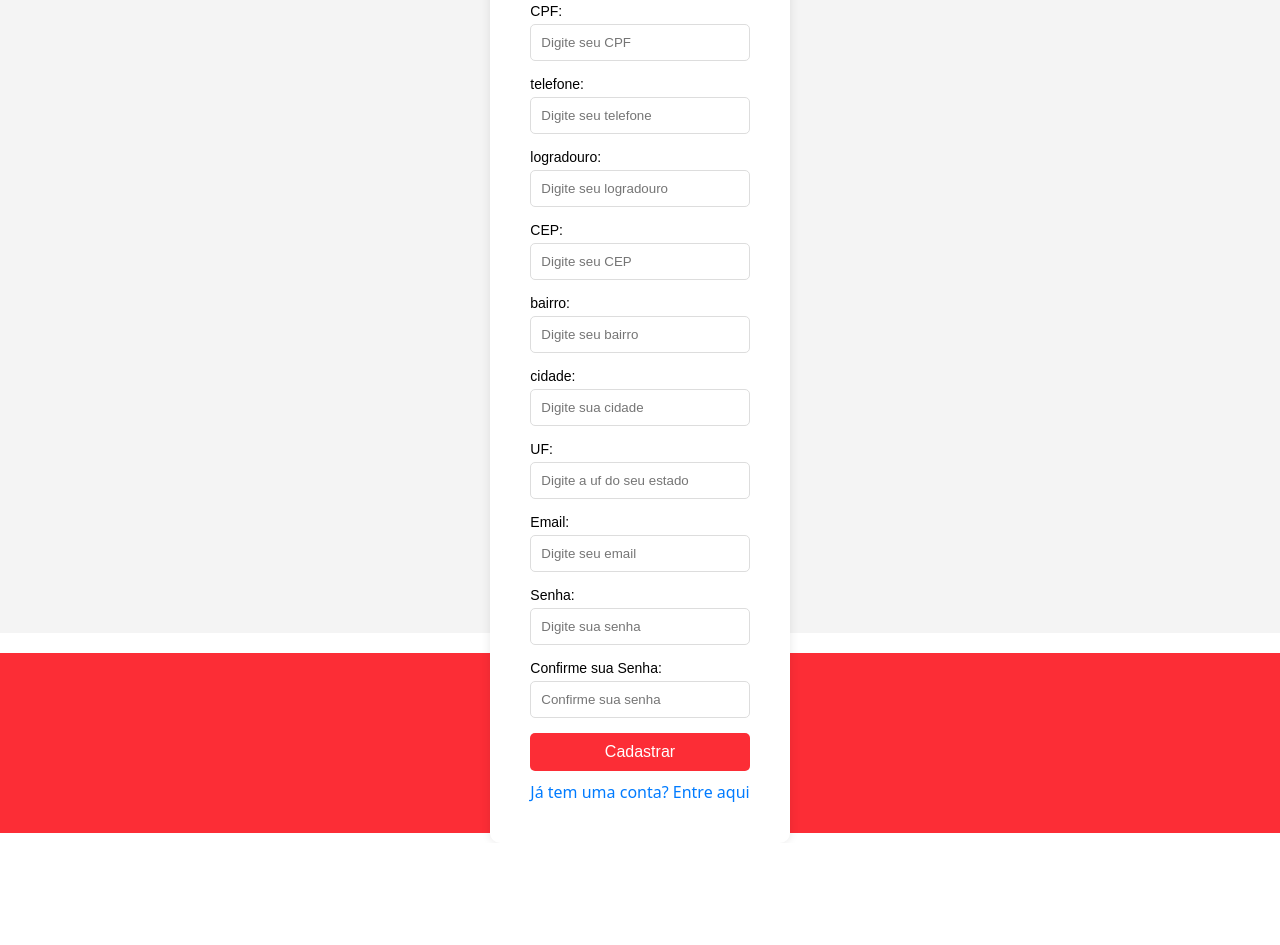
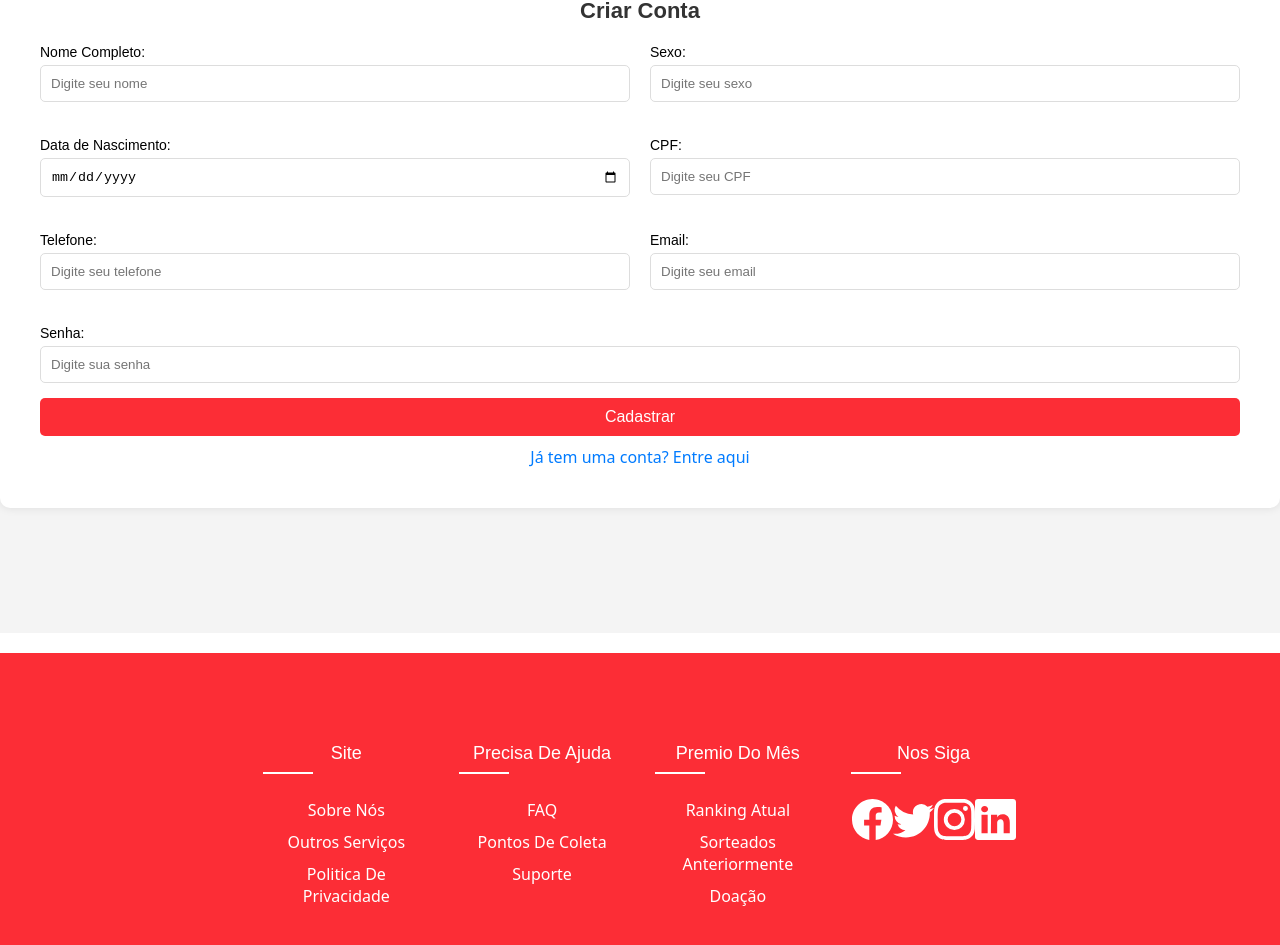
Before and after one commit to GabrielB53/coracaogeneroso, a React (Vite) app: page /Cadastro in a window 1280 px wide. Shown: the part 293-1238 px from the top of the page. Before the commit the page ends 1136 px from the top, so only its background shows below. Built offline with nearby package versions, Linux system fonts and the light colour scheme.

Commit message:
CoracaoGeneroso

```diff
--- a/src/pages/Cadastro.jsx
+++ b/src/pages/Cadastro.jsx
@@ -140,18 +140,6 @@ export default function Cadastro() {
                                 type="number"
                                 onChange={props.handleChange}
                                 onBlur={props.handleBlur}
-                                value={props.values.idade}
-                                name="idade"
-                                placeholder="idade"
-
-                            />
-                            {props.errors.idade && <div id="feedback">{props.errors.idade}</div>}
-                        </div>
-                        <div>
-                            <input
-                                type="number"
-                                onChange={props.handleChange}
-                                onBlur={props.handleBlur}
                                 value={props.values.cpf}
                                 name="cpf"
                                 placeholder="cpf"
@@ -168,61 +156,6 @@ export default function Cadastro() {
                                 placeholder="Telefone do Usuario"
                             />
                             {props.errors.telefone && <div id="feedback">{props.errors.telefone}</div>}
-                        </div>
-                        <div>
-                            <input
-                                type="text"
-                                onChange={props.handleChange}
-                                onBlur={props.handleBlur}
-                                value={props.values.logradouro}
-                                name="logradouro"
-                                placeholder="logradouro"
-                            />
-                            {props.errors.logradouro && <div id="feedback">{props.errors.logradouro}</div>}
-                        </div>
-                        <div>
-                            <input
-                                type="text"
-                                onChange={props.handleChange}
-                                onBlur={props.handleBlur}
-                                value={props.values.cep}
-                                name="cep"
-                                placeholder="cep"
-                            />
-                            {props.errors.cep && <div id="feedback">{props.errors.cep}</div>}
-                        </div>
-                        <div>
-                            <input
-                                type="text"
-                                onChange={props.handleChange}
-                                onBlur={props.handleBlur}
-                                value={props.values.bairro}
-                                name="bairro"
-                                placeholder="bairro"
-                            />
-                            {props.errors.bairro && <div id="feedback">{props.errors.bairro}</div>}
-                        </div>
-                        <div>
-                            <input
-                                type="text"
-                                onChange={props.handleChange}
-                                onBlur={props.handleBlur}
-                                value={props.values.cidade}
-                                name="cidade"
-                                placeholder="cidade"
-                            />
-                            {props.errors.cidade && <div id="feedback">{props.errors.cidade}</div>}
-                        </div>
-                        <div>
-                            <input
-                                type="text"
-                                onChange={props.handleChange}
-                                onBlur={props.handleBlur}
-                                value={props.values.uf}
-                                name="uf"
-                                placeholder="uf"
-                            />
-                            {props.errors.uf && <div id="feedback">{props.errors.uf}</div>}
                         </div>
                         <div>
                             <input
@@ -292,64 +225,36 @@ export default function Cadastro() {
   <div className="registro-box">
     <h2 className="h2">Criar Conta</h2>
     <form onSubmit={handleSubmit}>
-                            <div className="input-grupo">
+      <div className="input-grupo-container" style={{ display: 'flex', flexWrap: 'wrap', gap: '20px' }}>
+        <div className="input-grupo" style={{ flex: '1 1 45%' }}>
           <label htmlFor="nome">Nome Completo:</label>
           <input type="text" id="nome" name="nome" placeholder="Digite seu nome" required />
         </div>
-                            <div className="input-grupo">
-                                <label htmlFor="text">sexo:</label>
-                                <input type="text" id="sexo" name="sexo" placeholder="Digite sua sexo" required />
+        <div className="input-grupo" style={{ flex: '1 1 45%' }}>
+          <label htmlFor="sexo">Sexo:</label>
+          <input type="text" id="sexo" name="sexo" placeholder="Digite seu sexo" required />
         </div>
-                            <div className="input-grupo">
+        <div className="input-grupo" style={{ flex: '1 1 45%' }}>
           <label htmlFor="idade">Data de Nascimento:</label>
           <input type="date" id="data_nasci" name="idade" required />
         </div>
-                            <div className="input-grupo">
-                                <label htmlFor="number">idade:</label>
-                                <input type="number" id="idade" name="idade" placeholder="Digite sua idade" required />
-                            </div>
-                            <div className="input-grupo">
+        <div className="input-grupo" style={{ flex: '1 1 45%' }}>
           <label htmlFor="cpf">CPF:</label>
           <input type="number" id="cpf" name="cpf" placeholder="Digite seu CPF" required />
         </div>
-                            <div className="input-grupo">
-                                <label htmlFor="telefone">telefone:</label>
+        <div className="input-grupo" style={{ flex: '1 1 45%' }}>
+          <label htmlFor="telefone">Telefone:</label>
           <input type="number" id="telefone" name="telefone" placeholder="Digite seu telefone" required />
         </div>
-                            <div className="input-grupo">
-                                <label htmlFor="logradouro">logradouro:</label>
-                                <input type="text" id="logradouro" name="logradouro" placeholder="Digite seu logradouro" required />
-                            </div>
-                            <div className="input-grupo">
-                                <label htmlFor="cep">CEP:</label>
-                                <input type="text" id="cep" name="cep" placeholder="Digite seu CEP" required />
-                            </div>
-                            <div className="input-grupo">
-                                <label htmlFor="bairro">bairro:</label>
-                                <input type="text" id="bairro" name="bairro" placeholder="Digite seu bairro" required />
-                            </div>
-                            <div className="input-grupo">
-                                <label htmlFor="cidade">cidade:</label>
-                                <input type="text" id="cidade" name="cidade" placeholder="Digite sua cidade" required />
-                            </div>
-                            <div className="input-grupo">
-                                <label htmlFor="uf">UF:</label>
-                                <input type="text" id="uf" name="uf" placeholder="Digite a uf do seu estado" required />
-                            </div>
-                            <div className="input-grupo">
+        <div className="input-grupo" style={{ flex: '1 1 45%' }}>
           <label htmlFor="email">Email:</label>
           <input type="email" id="email" name="email" placeholder="Digite seu email" required />
         </div>
-                            <div className="input-grupo">
+        <div className="input-grupo" style={{ flex: '1 1 45%' }}>
           <label htmlFor="password">Senha:</label>
           <input type="password" id="password" name="password" placeholder="Digite sua senha" required />
         </div>
-                            <div className="input-grupo">
-                                <label htmlFor="confirm-password">Confirme sua Senha:</label>
-                                <input type="password" id="confirm-password" name="confirm-password" placeholder="Confirme sua senha" required />
       </div>
-
-
       <button type="submit" className="btn">Cadastrar</button>
     </form>
     {cadastroFeito && <p className="sucesso">Cadastro realizado com sucesso! Redirecionando para o login...</p>}
@@ -360,10 +265,61 @@ export default function Cadastro() {
     </div>
   </div>
 </div>
-                <footer className="footer">
-                    <div className="container">
-                        <div className="linha">
-                            {/* Footer */}
+<footer class="footer">
+        <div class="container">
+         <div class="linha">
+           <div class="footer-coluna">
+             <h4>Site</h4>
+             <ul>
+               <li><a href="#">Sobre Nós</a></li>
+               <li><a href="#">Outros serviços</a></li>
+               <li><a href="#">Politica de Privacidade</a></li>
+             </ul>
+           </div>
+           <div class="footer-coluna">
+             <h4>Precisa de Ajuda</h4>
+             <ul>
+               <li><a href="#">FAQ</a></li>
+               <li><a href="#">Pontos de coleta</a></li>
+
+
+               <Link to={"/Suporte"}>
+               Suporte
+               </Link>
+
+
+
+             </ul>
+           </div>
+           <div class="footer-coluna">
+             <h4>premio do mês</h4>
+             <ul>
+               <li><a href="#">Ranking atual</a></li>
+               <li><a href="#">Sorteados anteriormente</a></li>
+               <li><a href="#">Doação</a></li>
+               <li><a href="#"></a></li>
+             </ul>
+           </div>
+           <div class="footer-coluna">
+             <h4>Nos siga </h4>
+             <div class="social">
+                <svg xmlns="http://www.w3.org/2000/svg" width="16" height="16" fill="currentColor" class="facebook" viewBox="0 0 16 16">
+                    <path d="M16 8.049c0-4.446-3.582-8.05-8-8.05C3.58 0-.002 3.603-.002 8.05c0 4.017 2.926 7.347 6.75 7.951v-5.625h-2.03V8.05H6.75V6.275c0-2.017 1.195-3.131 3.022-3.131.876 0 1.791.157 1.791.157v1.98h-1.009c-.993 0-1.303.621-1.303 1.258v1.51h2.218l-.354 2.326H9.25V16c3.824-.604 6.75-3.934 6.75-7.951"/>
+                  </svg>
+
+                  <svg xmlns="http://www.w3.org/2000/svg" width="16" height="16" fill="currentColor" class="passaro" viewBox="0 0 16 16">
+                    <path d="M5.026 15c6.038 0 9.341-5.003 9.341-9.334q.002-.211-.006-.422A6.7 6.7 0 0 0 16 3.542a6.7 6.7 0 0 1-1.889.518 3.3 3.3 0 0 0 1.447-1.817 6.5 6.5 0 0 1-2.087.793A3.286 3.286 0 0 0 7.875 6.03a9.32 9.32 0 0 1-6.767-3.429 3.29 3.29 0 0 0 1.018 4.382A3.3 3.3 0 0 1 .64 6.575v.045a3.29 3.29 0 0 0 2.632 3.218 3.2 3.2 0 0 1-.865.115 3 3 0 0 1-.614-.057 3.28 3.28 0 0 0 3.067 2.277A6.6 6.6 0 0 1 .78 13.58a6 6 0 0 1-.78-.045A9.34 9.34 0 0 0 5.026 15"/>
+                  </svg>
+
+                  <svg xmlns="http://www.w3.org/2000/svg" width="16" height="16" fill="currentColor" class="insta" viewBox="0 0 16 16">
+                    <path d="M8 0C5.829 0 5.556.01 4.703.048 3.85.088 3.269.222 2.76.42a3.9 3.9 0 0 0-1.417.923A3.9 3.9 0 0 0 .42 2.76C.222 3.268.087 3.85.048 4.7.01 5.555 0 5.827 0 8.001c0 2.172.01 2.444.048 3.297.04.852.174 1.433.372 1.942.205.526.478.972.923 1.417.444.445.89.719 1.416.923.51.198 1.09.333 1.942.372C5.555 15.99 5.827 16 8 16s2.444-.01 3.298-.048c.851-.04 1.434-.174 1.943-.372a3.9 3.9 0 0 0 1.416-.923c.445-.445.718-.891.923-1.417.197-.509.332-1.09.372-1.942C15.99 10.445 16 10.173 16 8s-.01-2.445-.048-3.299c-.04-.851-.175-1.433-.372-1.941a3.9 3.9 0 0 0-.923-1.417A3.9 3.9 0 0 0 13.24.42c-.51-.198-1.092-.333-1.943-.372C10.443.01 10.172 0 7.998 0zm-.717 1.442h.718c2.136 0 2.389.007 3.232.046.78.035 1.204.166 1.486.275.373.145.64.319.92.599s.453.546.598.92c.11.281.24.705.275 1.485.039.843.047 1.096.047 3.231s-.008 2.389-.047 3.232c-.035.78-.166 1.203-.275 1.485a2.5 2.5 0 0 1-.599.919c-.28.28-.546.453-.92.598-.28.11-.704.24-1.485.276-.843.038-1.096.047-3.232.047s-2.39-.009-3.233-.047c-.78-.036-1.203-.166-1.485-.276a2.5 2.5 0 0 1-.92-.598 2.5 2.5 0 0 1-.6-.92c-.109-.281-.24-.705-.275-1.485-.038-.843-.046-1.096-.046-3.233s.008-2.388.046-3.231c.036-.78.166-1.204.276-1.486.145-.373.319-.64.599-.92s.546-.453.92-.598c.282-.11.705-.24 1.485-.276.738-.034 1.024-.044 2.515-.045zm4.988 1.328a.96.96 0 1 0 0 1.92.96.96 0 0 0 0-1.92m-4.27 1.122a4.109 4.109 0 1 0 0 8.217 4.109 4.109 0 0 0 0-8.217m0 1.441a2.667 2.667 0 1 1 0 5.334 2.667 2.667 0 0 1 0-5.334"/>
+                  </svg>
+
+                  <svg xmlns="http://www.w3.org/2000/svg" width="16" height="16" fill="currentColor" class="linkedin" viewBox="0 0 16 16">
+                    <path d="M0 1.146C0 .513.526 0 1.175 0h13.65C15.474 0 16 .513 16 1.146v13.708c0 .633-.526 1.146-1.175 1.146H1.175C.526 16 0 15.487 0 14.854zm4.943 12.248V6.169H2.542v7.225zm-1.2-8.212c.837 0 1.358-.554 1.358-1.248-.015-.709-.52-1.248-1.342-1.248S2.4 3.226 2.4 3.934c0 .694.521 1.248 1.327 1.248zm4.908 8.212V9.359c0-.216.016-.432.08-.586.173-.431.568-.878 1.232-.878.869 0 1.216.662 1.216 1.634v3.865h2.401V9.25c0-2.22-1.184-3.252-2.764-3.252-1.274 0-1.845.7-2.165 1.193v.025h-.016l.016-.025V6.169h-2.4c.03.678 0 7.225 0 7.225z"/>
+                  </svg>
+             </div>
+           </div>
          </div>
         </div>
      </footer>
--- a/src/pages/Login.jsx
+++ b/src/pages/Login.jsx
@@ -72,13 +72,64 @@ export default function Login() {
                     </div>
                 </div>
             </div>
-            <footer className="footer">
-                <div className="container">
-                    <div className="linha">
-                        {/* Footer */}
-                    </div>
-                </div>
-            </footer>
+            <footer class="footer">
+        <div class="container">
+         <div class="linha">
+           <div class="footer-coluna">
+             <h4>Site</h4>
+             <ul>
+               <li><a href="#">Sobre Nós</a></li>
+               <li><a href="#">Outros serviços</a></li>
+               <li><a href="#">Politica de Privacidade</a></li>
+             </ul>
+           </div>
+           <div class="footer-coluna">
+             <h4>Precisa de Ajuda</h4>
+             <ul>
+               <li><a href="#">FAQ</a></li>
+               <li><a href="#">Pontos de coleta</a></li>
+
+
+               <Link to={"/Suporte"}>
+               Suporte
+               </Link>
+
+
+
+             </ul>
+           </div>
+           <div class="footer-coluna">
+             <h4>premio do mês</h4>
+             <ul>
+               <li><a href="#">Ranking atual</a></li>
+               <li><a href="#">Sorteados anteriormente</a></li>
+               <li><a href="#">Doação</a></li>
+               <li><a href="#"></a></li>
+             </ul>
+           </div>
+           <div class="footer-coluna">
+             <h4>Nos siga </h4>
+             <div class="social">
+                <svg xmlns="http://www.w3.org/2000/svg" width="16" height="16" fill="currentColor" class="facebook" viewBox="0 0 16 16">
+                    <path d="M16 8.049c0-4.446-3.582-8.05-8-8.05C3.58 0-.002 3.603-.002 8.05c0 4.017 2.926 7.347 6.75 7.951v-5.625h-2.03V8.05H6.75V6.275c0-2.017 1.195-3.131 3.022-3.131.876 0 1.791.157 1.791.157v1.98h-1.009c-.993 0-1.303.621-1.303 1.258v1.51h2.218l-.354 2.326H9.25V16c3.824-.604 6.75-3.934 6.75-7.951"/>
+                  </svg>
+
+                  <svg xmlns="http://www.w3.org/2000/svg" width="16" height="16" fill="currentColor" class="passaro" viewBox="0 0 16 16">
+                    <path d="M5.026 15c6.038 0 9.341-5.003 9.341-9.334q.002-.211-.006-.422A6.7 6.7 0 0 0 16 3.542a6.7 6.7 0 0 1-1.889.518 3.3 3.3 0 0 0 1.447-1.817 6.5 6.5 0 0 1-2.087.793A3.286 3.286 0 0 0 7.875 6.03a9.32 9.32 0 0 1-6.767-3.429 3.29 3.29 0 0 0 1.018 4.382A3.3 3.3 0 0 1 .64 6.575v.045a3.29 3.29 0 0 0 2.632 3.218 3.2 3.2 0 0 1-.865.115 3 3 0 0 1-.614-.057 3.28 3.28 0 0 0 3.067 2.277A6.6 6.6 0 0 1 .78 13.58a6 6 0 0 1-.78-.045A9.34 9.34 0 0 0 5.026 15"/>
+                  </svg>
+
+                  <svg xmlns="http://www.w3.org/2000/svg" width="16" height="16" fill="currentColor" class="insta" viewBox="0 0 16 16">
+                    <path d="M8 0C5.829 0 5.556.01 4.703.048 3.85.088 3.269.222 2.76.42a3.9 3.9 0 0 0-1.417.923A3.9 3.9 0 0 0 .42 2.76C.222 3.268.087 3.85.048 4.7.01 5.555 0 5.827 0 8.001c0 2.172.01 2.444.048 3.297.04.852.174 1.433.372 1.942.205.526.478.972.923 1.417.444.445.89.719 1.416.923.51.198 1.09.333 1.942.372C5.555 15.99 5.827 16 8 16s2.444-.01 3.298-.048c.851-.04 1.434-.174 1.943-.372a3.9 3.9 0 0 0 1.416-.923c.445-.445.718-.891.923-1.417.197-.509.332-1.09.372-1.942C15.99 10.445 16 10.173 16 8s-.01-2.445-.048-3.299c-.04-.851-.175-1.433-.372-1.941a3.9 3.9 0 0 0-.923-1.417A3.9 3.9 0 0 0 13.24.42c-.51-.198-1.092-.333-1.943-.372C10.443.01 10.172 0 7.998 0zm-.717 1.442h.718c2.136 0 2.389.007 3.232.046.78.035 1.204.166 1.486.275.373.145.64.319.92.599s.453.546.598.92c.11.281.24.705.275 1.485.039.843.047 1.096.047 3.231s-.008 2.389-.047 3.232c-.035.78-.166 1.203-.275 1.485a2.5 2.5 0 0 1-.599.919c-.28.28-.546.453-.92.598-.28.11-.704.24-1.485.276-.843.038-1.096.047-3.232.047s-2.39-.009-3.233-.047c-.78-.036-1.203-.166-1.485-.276a2.5 2.5 0 0 1-.92-.598 2.5 2.5 0 0 1-.6-.92c-.109-.281-.24-.705-.275-1.485-.038-.843-.046-1.096-.046-3.233s.008-2.388.046-3.231c.036-.78.166-1.204.276-1.486.145-.373.319-.64.599-.92s.546-.453.92-.598c.282-.11.705-.24 1.485-.276.738-.034 1.024-.044 2.515-.045zm4.988 1.328a.96.96 0 1 0 0 1.92.96.96 0 0 0 0-1.92m-4.27 1.122a4.109 4.109 0 1 0 0 8.217 4.109 4.109 0 0 0 0-8.217m0 1.441a2.667 2.667 0 1 1 0 5.334 2.667 2.667 0 0 1 0-5.334"/>
+                  </svg>
+
+                  <svg xmlns="http://www.w3.org/2000/svg" width="16" height="16" fill="currentColor" class="linkedin" viewBox="0 0 16 16">
+                    <path d="M0 1.146C0 .513.526 0 1.175 0h13.65C15.474 0 16 .513 16 1.146v13.708c0 .633-.526 1.146-1.175 1.146H1.175C.526 16 0 15.487 0 14.854zm4.943 12.248V6.169H2.542v7.225zm-1.2-8.212c.837 0 1.358-.554 1.358-1.248-.015-.709-.52-1.248-1.342-1.248S2.4 3.226 2.4 3.934c0 .694.521 1.248 1.327 1.248zm4.908 8.212V9.359c0-.216.016-.432.08-.586.173-.431.568-.878 1.232-.878.869 0 1.216.662 1.216 1.634v3.865h2.401V9.25c0-2.22-1.184-3.252-2.764-3.252-1.274 0-1.845.7-2.165 1.193v.025h-.016l.016-.025V6.169h-2.4c.03.678 0 7.225 0 7.225z"/>
+                  </svg>
+             </div>
+           </div>
+         </div>
+        </div>
+     </footer>
         </>
     );
 }
```
Lines whose indentation alone changed are shown as unchanged.
